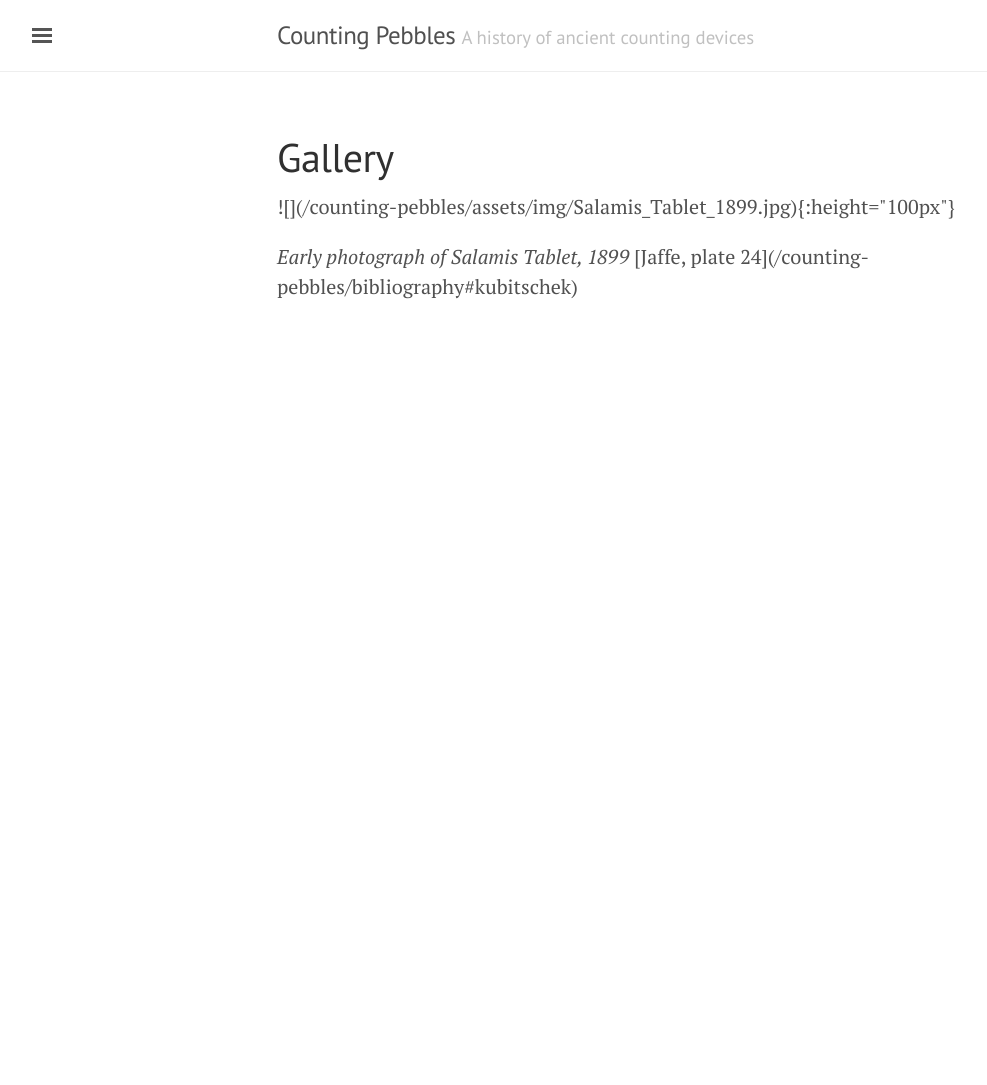
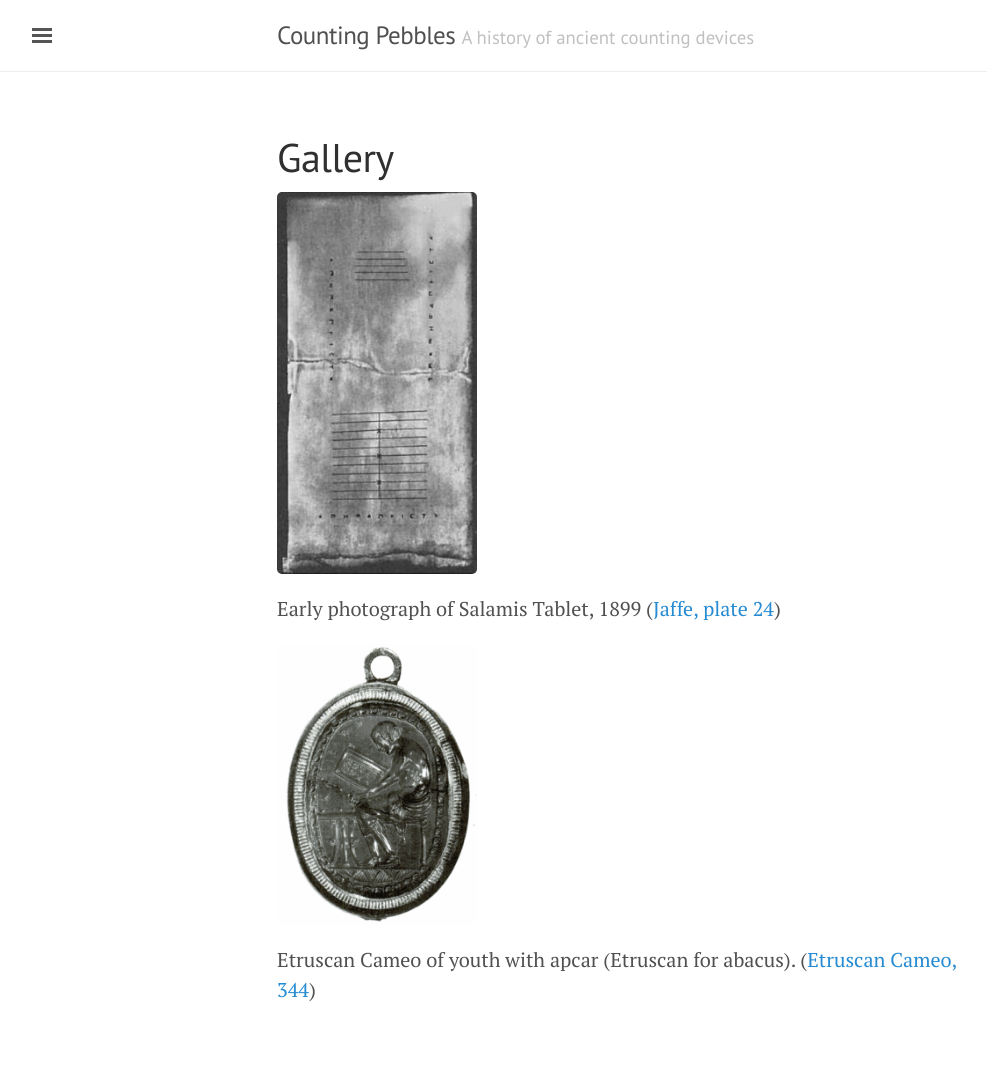
Before and after one commit to jtb/counting-pebbles, a Jekyll site: the page built from gallery.md, in a window 1280 px wide. Shown: the whole page, without its empty margins (3-990 px from the left). Built offline with Jekyll 4.4.1, drawn with Linux system fonts in a browser that asks for light colours; before the commit the page ends 900 px from its top, so only the background shows below that.

Commit message:
Fixed image markdown

```diff
--- a/_data/images.yml
+++ b/_data/images.yml
@@ -11,3 +11,15 @@
   page: plate 24
   note: >
         Listed as "Der Rechentisch von Salamis"
+
+- id: etruscan_cameo
+  short: Etruscan Cameo
+  img: etruscan_cameo.png
+  caption: Etruscan Cameo of youth with apcar (Etruscan for abacus).
+  source: hooker
+  url: https://books.google.com/books?id=9i8L8qxSsM4C&pg=PA344&lpg=PA344
+  page: 344
+  note: >
+        A gem showing a youth reading numbers from
+        a tablet, c.450 BC (TLE 779).
+        Paris, Bibliotheque Nationale.
--- a/gallery.md
+++ b/gallery.md
@@ -4,12 +4,6 @@ title: Gallery
 ---
 
 {% for image in site.data.images %}
-<div>
-<p>
-  ![]({{site.baseurl}}/assets/img/{{image.img}}){:height="100px"}
-</p>
-<p>
-  <i>{{image.caption}}</i> [{{image.short}}, {{image.page}}](/counting-pebbles/bibliography#{{image.source}})
-</p>
-</div>
+  ![{{image.short}}]({{site.baseurl}}/assets/img/{{image.img}}){:width="200px"}
+  {{image.caption}} ([{{image.short}}, {{image.page}}](/counting-pebbles/bibliography#{{image.source}}))
 {% endfor %}
```
